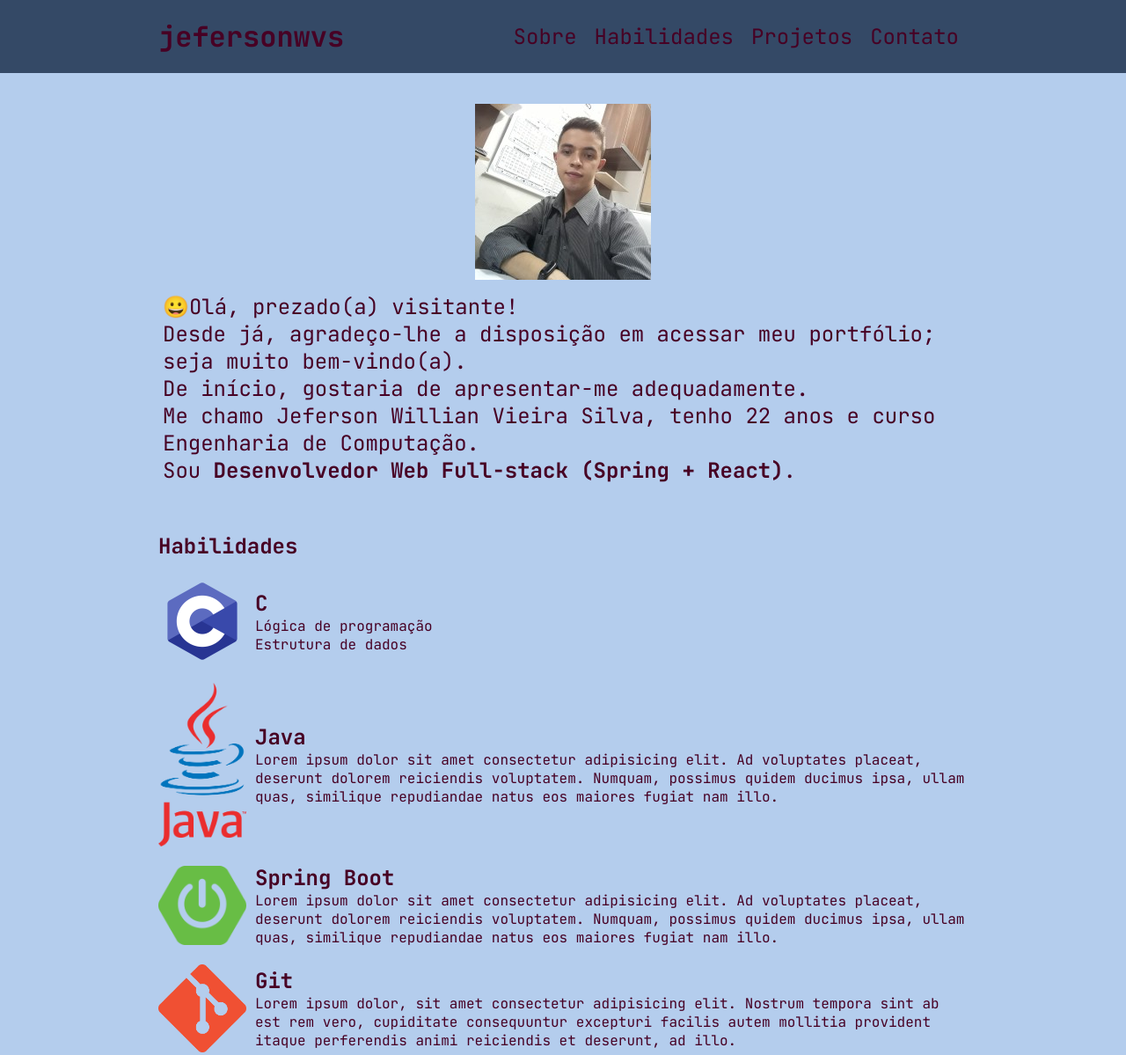
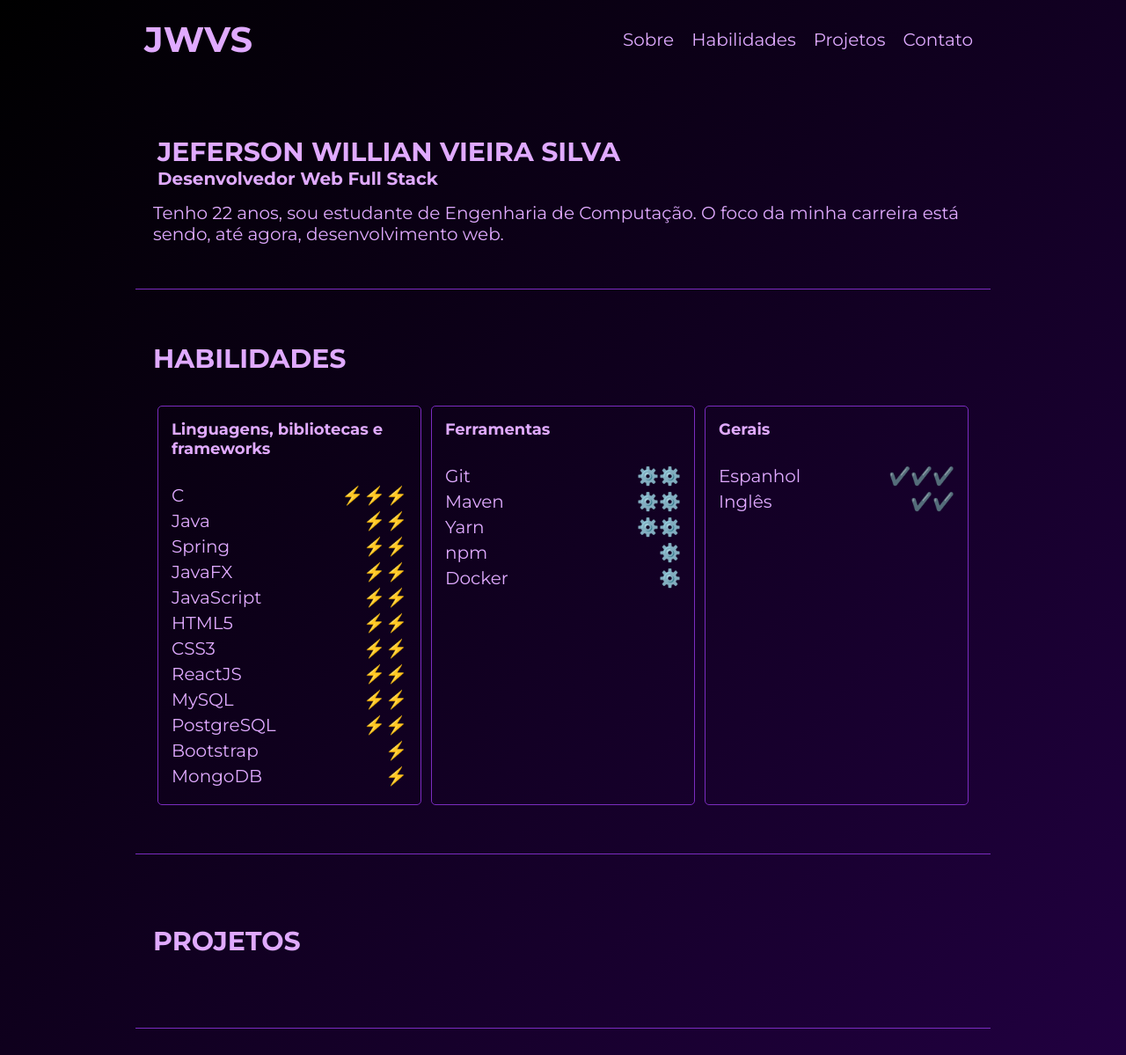
Before and after one commit to jefersonwvs/jefersonwvs, a plain HTML site: page index.html in a window 1280 px wide. Shown: the top 1199 px of the page at 88% size. Drawn offline with Linux system fonts and the light colour scheme.

Commit message:
Skills section implemented

```diff
--- a/index.html
+++ b/index.html
@@ -10,11 +10,12 @@
 
     <script defer src="./scripts/main.js"></script>
   </head>
+
   <body>
     <header class="navbar-container">
       <nav class="navbar">
         <div class="navbar-brand">
-          <h1>jefersonwvs</h1>
+          <h1>JWVS</h1>
         </div>
 
         <div class="navbar-nav">
@@ -30,87 +31,199 @@
 
     <main>
       <section id="profile">
-        <img src="./images/profile-img.jpeg" alt="" />
         <div class="profile-description">
-          <p>😀Olá, prezado(a) visitante!</p>
+          <h1>JEFERSON WILLIAN VIEIRA SILVA</h1>
+          <p>Desenvolvedor Web Full Stack</p>
+        </div>
+        <div>
           <p>
-            Desde já, agradeço-lhe a disposição em acessar meu portfólio; seja
-            muito bem-vindo(a).
-          </p>
-          <p>De início, gostaria de apresentar-me adequadamente.</p>
-          <p>
-            Me chamo Jeferson Willian Vieira Silva, tenho 22 anos e curso
-            Engenharia de Computação.
-          </p>
-
-          <p>
-            Sou <strong>Desenvolvedor Web Full-stack (Spring + React)</strong>.
+            Tenho 22 anos, sou estudante de Engenharia de Computação. O foco da
+            minha carreira está sendo, até agora, desenvolvimento web.
           </p>
         </div>
       </section>
 
       <section id="skills">
-        <h2>Habilidades</h2>
-        <div class="skills-list">
-          <div class="skill">
-            <!--https://wallpapercave.com/wp/wp4521293.png-->
-            <img src="./images/c-logo.png" alt="" />
-            <div class="skill-content">
-              <h3>C</h3>
-              <p>Lógica de programação</p>
-              <p>Estrutura de dados</p>
+        <h2>HABILIDADES</h2>
+        <div class="skills-blocks">
+          <div class="skills-list">
+            <h2>Linguagens, bibliotecas e frameworks</h2>
+            <div>
+              <div class="skill-item">
+                <p>C</p>
+                <abbr title="Avançado">
+                  <p>⚡⚡⚡</p>
+                </abbr>
+              </div>
+              <div class="skill-item">
+                <p>Java</p>
+                <abbr title="Intermediário">
+                  <p>⚡⚡</p>
+                </abbr>
+              </div>
+              <div class="skill-item">
+                <p>Spring</p>
+                <abbr title="Intermediário">
+                  <p>⚡⚡</p>
+                </abbr>
+              </div>
+              <div class="skill-item">
+                <p>JavaFX</p>
+                <abbr title="Intermediário">
+                  <p>⚡⚡</p>
+                </abbr>
+              </div>
+              <div class="skill-item">
+                <p>JavaScript</p>
+                <abbr title="Intermediário">
+                  <p>⚡⚡</p>
+                </abbr>
+              </div>
+              <div class="skill-item">
+                <p>HTML5</p>
+                <abbr title="Intermediário">
+                  <p>⚡⚡</p>
+                </abbr>
+              </div>
+              <div class="skill-item">
+                <p>CSS3</p>
+                <abbr title="Intermediário">
+                  <p>⚡⚡</p>
+                </abbr>
+              </div>
+              <div class="skill-item">
+                <p>ReactJS</p>
+                <abbr title="Intermediário">
+                  <p>⚡⚡</p>
+                </abbr>
+              </div>
+              <div class="skill-item">
+                <p>MySQL</p>
+                <abbr title="Intermediário">
+                  <p>⚡⚡</p>
+                </abbr>
+              </div>
+              <div class="skill-item">
+                <p>PostgreSQL</p>
+                <abbr title="Intermediário">
+                  <p>⚡⚡</p>
+                </abbr>
+              </div>
+              <div class="skill-item">
+                <p>Bootstrap</p>
+                <abbr title="Iniciante">
+                  <p>⚡</p>
+                </abbr>
+              </div>
+              <div class="skill-item">
+                <p>MongoDB</p>
+                <abbr title="Iniciante">
+                  <p>⚡</p>
+                </abbr>
+              </div>
             </div>
           </div>
-
-          <div class="skill">
-            <!-- https://download.vikidia.org/vikidia/fr/images/thumb/2/2e/Java_Logo.svg/240px-Java_Logo.svg.png -->
-            <img src="./images/java-logo.png" alt="" />
-            <div class="skill-content">
-              <h3>Java</h3>
-              <p>
-                Lorem ipsum dolor sit amet consectetur adipisicing elit. Ad
-                voluptates placeat, deserunt dolorem reiciendis voluptatem.
-                Numquam, possimus quidem ducimus ipsa, ullam quas, similique
-                repudiandae natus eos maiores fugiat nam illo.
-              </p>
+          <div class="skills-list">
+            <h2>Ferramentas</h2>
+            <div>
+              <div class="skill-item">
+                <p>Git</p>
+                <abbr title="Intermediário">
+                  <p>⚙️⚙️</p>
+                </abbr>
+              </div>
+              <div class="skill-item">
+                <p>Maven</p>
+                <abbr title="Intermediário">
+                  <p>⚙️⚙️</p>
+                </abbr>
+              </div>
+              <div class="skill-item">
+                <p>Yarn</p>
+                <abbr title="Intermediário">
+                  <p>⚙️⚙️</p>
+                </abbr>
+              </div>
+              <div class="skill-item">
+                <p>npm</p>
+                <abbr title="Iniciante">
+                  <p>⚙️</p>
+                </abbr>
+              </div>
+              <div class="skill-item">
+                <p>Docker</p>
+                <abbr title="Iniciante">
+                  <p>⚙️</p>
+                </abbr>
+              </div>
             </div>
           </div>
-          <div class="skill">
-            <!--https://alexkosarev.name/wp-content/uploads/2019/01/spring_boot_logo.png-->
-            <img src="./images/springboot-logo.png" alt="" />
-            <div class="skill-content">
-              <h3>Spring Boot</h3>
-              <p>
-                Lorem ipsum dolor sit amet consectetur adipisicing elit. Ad
-                voluptates placeat, deserunt dolorem reiciendis voluptatem.
-                Numquam, possimus quidem ducimus ipsa, ullam quas, similique
-                repudiandae natus eos maiores fugiat nam illo.
-              </p>
-            </div>
-          </div>
-          <div class="skill">
-            <img src="./images/git-logo.png" alt="" />
-            <div class="skill-content">
-              <h3>Git</h3>
-              <p>
-                Lorem ipsum dolor, sit amet consectetur adipisicing elit.
-                Nostrum tempora sint ab est rem vero, cupiditate consequuntur
-                excepturi facilis autem mollitia provident itaque perferendis
-                animi reiciendis et deserunt, ad illo.
-              </p>
+          <div class="skills-list">
+            <h2>Gerais</h2>
+            <div>
+              <div class="skill-item">
+                <p>Espanhol</p>
+                <abbr title="Avançado">
+                  <p>✔️✔️✔️</p>
+                </abbr>
+              </div>
+              <div class="skill-item">
+                <p>Inglês</p>
+                <abbr title="Intermediário">
+                  <p>✔️✔️</p>
+                </abbr>
+              </div>
             </div>
           </div>
         </div>
       </section>
 
       <section id="projects">
-        <h2>Projetos</h2>
+        <h2>PROJETOS</h2>
       </section>
 
       <section id="contact">
-        <h2>Contato</h2>
+        <h2>CONTATO</h2>
+        <div class="contact-list">
+          <a
+            class="contact-item"
+            href="https://www.linkedin.com/in/jefersonwvs/"
+            target="blank"
+            ><img src="./images/contact/linkedin.png" alt=""
+          /></a>
+          <a
+            class="contact-item"
+            href="https://github.com/jefersonwvs"
+            target="blank"
+            ><img src="./images/contact/github.png" alt=""
+          /></a>
+          <a
+            class="contact-item"
+            href="https://instagram.com/jeferson.wvs"
+            target="blank"
+            ><img src="./images/contact/instagram.png" alt="instagram icon"
+          /></a>
+        </div>
       </section>
     </main>
-    <footer></footer>
+    <footer>
+      <div>
+        <a
+          href="https://www.flaticon.com/free-icons/instagram"
+          title="instagram icons"
+          >Instagram icons created by Pixel perfect - Flaticon</a
+        >
+        <a
+          href="https://www.flaticon.com/free-icons/github"
+          title="github icons"
+          >Github icons created by Pixel perfect - Flaticon</a
+        >
+        <a
+          href="https://www.flaticon.com/free-icons/linkedin"
+          title="linkedin icons"
+          >Linkedin icons created by Pixel perfect - Flaticon</a
+        >
+      </div>
+    </footer>
   </body>
 </html>
--- a/styles/styles.css
+++ b/styles/styles.css
@@ -1,56 +1,64 @@
-@import url("https://fonts.googleapis.com/css2?family=Montserrat:ital,wght@0,100;0,200;0,300;0,400;0,500;0,600;0,700;0,800;0,900;1,100;1,200;1,300;1,400;1,500;1,600;1,700;1,800;1,900&display=swap");
-@import url("https://fonts.googleapis.com/css2?family=JetBrains+Mono:ital,wght@0,100;0,200;0,300;0,400;0,500;0,600;0,700;0,800;1,100;1,200;1,300;1,400;1,500;1,600;1,700;1,800&display=swap");
+@import url('https://fonts.googleapis.com/css2?family=Montserrat:ital,wght@0,100;0,200;0,300;0,400;0,500;0,600;0,700;0,800;0,900;1,100;1,200;1,300;1,400;1,500;1,600;1,700;1,800;1,900&display=swap');
+
+/*
+--russian-violet: #10002bff;
+--russian-violet-2: #240046ff;
+--persian-indigo: #3c096cff;
+--purple: #5a189aff;
+--french-violet: #7b2cbfff;
+--dark-orchid: #9d4eddff;
+--heliotrope: #c77dffff;
+--mauve: #e0aaffff;
+*/
 
 :root {
-  --bg-color: #b4cded;
-  --primary-color: #344966;
-  --text-color: #470024;
+  --text-normal-color: #e0aaffff;
+  --hover-color: #c77dffff;
+  --border-color: #7b2cbfff;
 }
 
 * {
   margin: 0px;
   padding: 0px;
+  box-sizing: border-box;
   font-size: 16px;
-  color: var(--text-color);
-  box-sizing: border-box;
+  color: var(--text-normal-color);
 }
 
 body {
-  background-color: var(--bg-color);
-  font-family: "JetBrains Mono", monospace;
-}
-
-.navbar-container {
-  background-color: var(--primary-color);
-  padding: 20px;
-  min-height: 80px;
+  background: #000000;
+  background: -webkit-linear-gradient(top left, #000000, #240046);
+  background: -moz-linear-gradient(top left, #000000, #240046);
+  background: linear-gradient(to bottom right, #000000, #240046);
+  font-family: 'Montserrat', sans-serif;
 }
 
 .navbar {
-  margin: 0px auto;
-  padding: 0px 20px;
-  max-width: 960px;
   display: flex;
-  justify-content: space-between;
+  flex-direction: column;
   align-items: center;
+  max-width: 992px;
+  padding: 20px 10px;
+  margin: 0 auto;
 }
 
 .navbar-brand h1 {
   font-size: 2em;
-  margin: 0px;
-  padding: 0px;
+  text-transform: uppercase;
+  text-align: center;
 }
 
 .navbar-nav {
+  display: flex;
+  align-items: center;
   margin: 0px;
-  padding: 0px;
 }
 
 .navbar-options {
   display: flex;
   justify-content: space-between;
-  margin: 0px;
-  padding: 0px;
+  align-items: center;
+  margin: 4px 0px 0px 0px;
 }
 
 .navbar-options li {
@@ -59,70 +67,169 @@ body {
 
 .navbar-option {
   text-decoration: none;
-  font-size: 1.5em;
-  margin: 10px;
+  font-size: 1em;
+  margin: 0px 10px;
   padding: 0px;
 }
 
 .navbar-option:hover {
-  color: var(--bg-color);
+  color: var(--hover-color);
 }
 
 main {
-  margin: 10px auto;
-  max-width: 960px;
+  padding: 10px;
+  margin: 0 auto;
+  max-width: 992px;
 }
 
 section {
-  /* border: 1px solid var(--primary-color); */
-  border-radius: 5px;
-  margin: 10px 0px;
-  padding: 20px;
+  padding: 10px;
+  border-bottom: 1px solid var(--border-color);
 }
 
 section h2 {
   font-size: 1.5em;
+  margin-bottom: 20px;
+}
+
+.hidden {
+  display: none;
 }
 
 #profile {
-  text-align: center;
+  /* text-align: center; */
+  margin-bottom: 10px;
+}
+
+.profile-img-container {
+  padding: auto;
 }
 
 #profile img {
   border-radius: 5px;
-  padding: 5px;
-  width: 210px;
-  height: 210px;
+  width: 200px;
+  height: 200px;
 }
 
 .profile-description {
   padding: 5px;
-  font-family: "JetBrains Mono", monospace;
   text-align: left;
+}
+.profile-description h1 {
+  font-size: 1.5em;
 }
 
 .profile-description p {
-  font-size: 1.5em;
+  font-size: 1em;
+  font-weight: bold;
+  margin-bottom: 10px;
 }
 
 .profile-description p strong {
   font-size: 1em;
 }
 
-.skill {
-  display: flex;
-  align-items: center;
-  margin-top: 20px;
+#skills {
+  margin-bottom: 30px;
 }
 
-.skill img {
-  width: 100px;
+.skills-blocks {
+  display: flex;
+  flex-direction: column;
+  align-items: center;
 }
 
-.skill-content {
-  padding-left: 10px;
+.skills-list {
+  padding: 15px;
+  width: 280px;
+  border: 1px solid var(--border-color);
+  border-radius: 5px;
+  margin: 5px 0;
 }
 
-.skill-content h3 {
-  font-size: 1.5em;
+.skills-list h2 {
+  font-size: 1.2em;
 }
+
+.skill-item {
+  display: flex;
+  justify-content: space-between;
+  margin-bottom: 5px;
+}
+
+.skill-item abbr {
+  text-decoration: none;
+}
+
+.contact-list {
+  display: flex;
+  justify-content: space-evenly;
+}
+
+.contact-item img {
+  width: 30px;
+}
+
+footer {
+  background-color: #212529;
+}
+
+#projects {
+  margin-bottom: 10px;
+}
+
+@media (min-width: 576px) {
+  * {
+    font-size: 18px;
+  }
+
+  .skills-blocks {
+    flex-direction: row;
+    flex-wrap: wrap;
+    justify-content: center;
+    align-items: unset;
+  }
+
+  .skills-list {
+    width: 250px;
+    margin: 5px;
+  }
+
+  .skills-list h2 {
+    font-size: 0.9em;
+  }
+}
+
+@media (min-width: 768px) {
+  * {
+    font-size: 20px;
+  }
+}
+
+@media (min-width: 992px) {
+  .navbar {
+    flex-direction: row;
+    justify-content: space-between;
+    padding: 20px;
+  }
+
+  .navbar-options {
+    margin: 0px;
+  }
+
+  section {
+    padding: 50px 20px;
+  }
+
+  section h2 {
+    margin-bottom: 30px;
+  }
+
+  .skills-blocks {
+    justify-content: space-between;
+  }
+
+  .skills-list {
+    width: 300px;
+  }
+}
```
Also changed, not shown: images/c-logo.png (deleted), images/contact/github.png (added), images/contact/instagram.png (added), images/contact/linkedin.png (added), images/git-logo.png (deleted), images/java-logo.png (deleted), images/springboot-logo.png (deleted), 1 other file.
